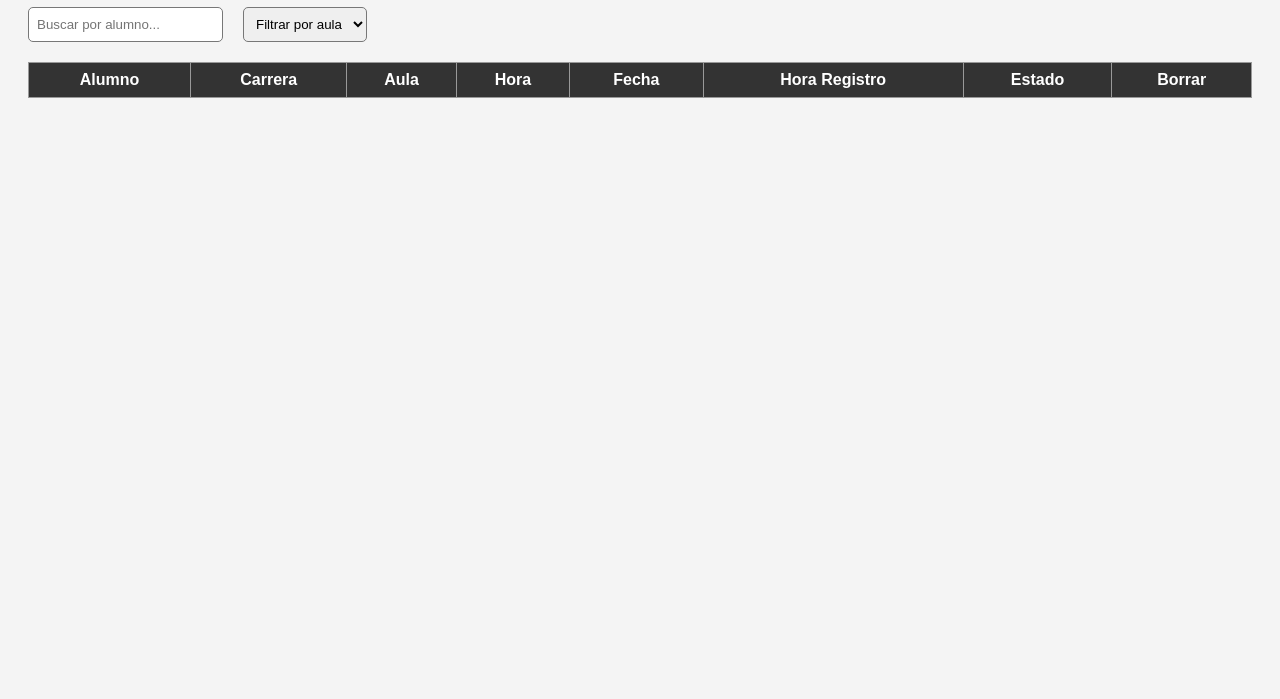
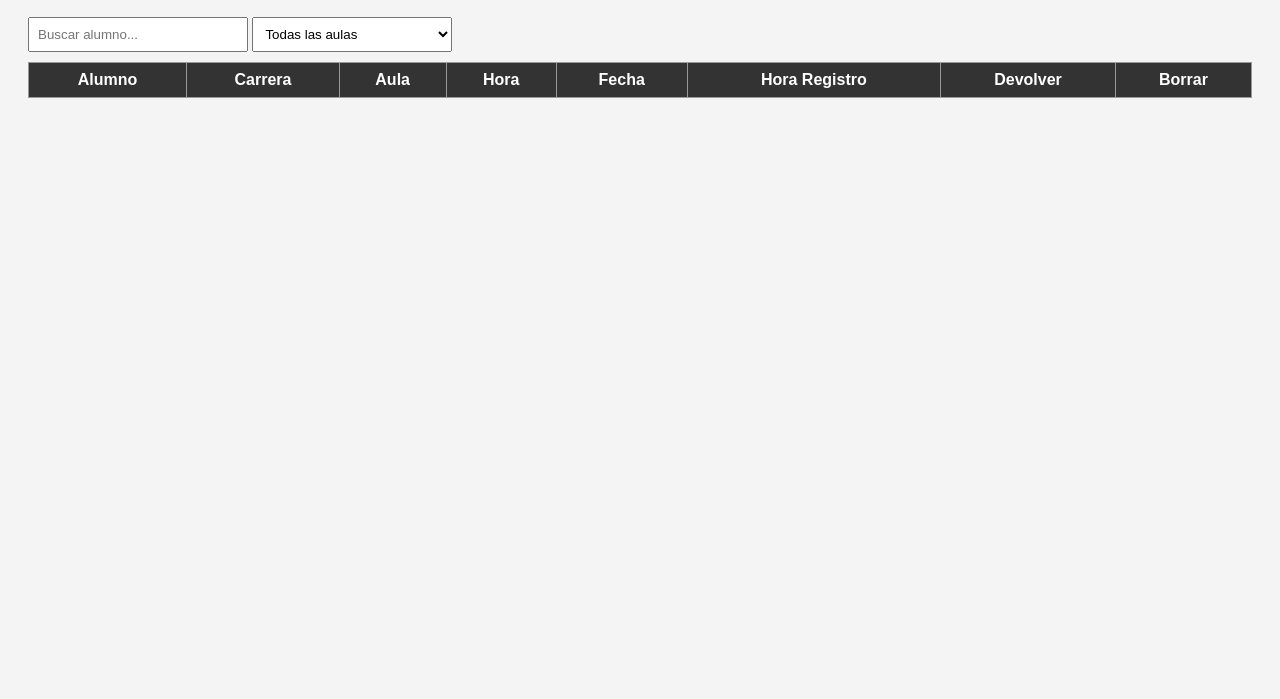
Before and after one commit to institutotecnologicodeoaxaca/SISTEMA-DE-PRESTAMO-DE-PROYECTORES-, a plain HTML site: page registros.html in a window 1280 px wide. Shown: the part 101-800 px from the top of the page. Drawn offline with Linux system fonts and the light colour scheme.

Commit message:
Update registros.html

```diff
--- a/registros.html
+++ b/registros.html
@@ -3,73 +3,54 @@
 <head>
 <meta charset="UTF-8">
 <title>Registros de Préstamos</title>
-
 <style>
 body { font-family: Arial; background:#f4f4f4; padding:20px; }
-table { width:100%; border-collapse:collapse; background:white; margin-top:15px; }
+table { width:100%; border-collapse:collapse; background:white; }
 th, td { border:1px solid #999; padding:8px; text-align:center; }
 th { background:#333; color:white; }
-.btn-green { padding:6px 12px; background:#2e7d32; color:white; border:none; cursor:pointer; border-radius:5px; }
-.btn-red { padding:6px 12px; background:#c62828; color:white; border:none; cursor:pointer; border-radius:5px; }
-.filters { display:flex; gap:20px; margin-bottom:20px; }
-input, select { padding:8px; border-radius:5px; border:1px solid #777; }
+input, select { padding:8px; margin:10px 0; width:200px; }
+.btn { padding:6px 12px; background:#007bff; color:white; border:none; cursor:pointer; border-radius:5px; }
+.btn-danger { background:#c62828; }
+.btn-green { background:#2e7d32; }
 </style>
 </head>
+<body>
 
-<body>
 <h1>Registros de Préstamos</h1>
 
-<!-- Buscador y filtros -->
-<div class="filters">
-    <input type="text" id="buscarAlumno" placeholder="Buscar por alumno..." onkeyup="cargar()">
-
-    <select id="filtroAula" onchange="cargar()">
-        <option value="">Filtrar por aula</option>
-    </select>
-</div>
+<input type="text" id="buscador" placeholder="Buscar alumno..." onkeyup="cargar()">
+<select id="filtroAula" onchange="cargar()">
+    <option value="">Todas las aulas</option>
+</select>
 
 <table>
 <thead>
 <tr>
-<th>Alumno</th>
-<th>Carrera</th>
-<th>Aula</th>
-<th>Hora</th>
-<th>Fecha</th>
-<th>Hora Registro</th>
-<th>Estado</th>
-<th>Borrar</th>
+<th>Alumno</th><th>Carrera</th><th>Aula</th><th>Hora</th><th>Fecha</th><th>Hora Registro</th><th>Devolver</th><th>Borrar</th>
 </tr>
 </thead>
-
 <tbody id="cuerpo"></tbody>
 </table>
 
 <script>
-// Cargar tabla
-function cargar() {
-    let datos = JSON.parse(localStorage.getItem("prestamos") || "[]");
-    let cuerpo = document.getElementById("cuerpo");
-    let busqueda = document.getElementById("buscarAlumno").value.toLowerCase();
-    let filtroAula = document.getElementById("filtroAula").value;
+function cargar(){
+    let datos = JSON.parse(localStorage.getItem('prestamos') || '[]');
+    let cuerpo = document.getElementById('cuerpo');
+    let busqueda = document.getElementById("buscador").value.toLowerCase();
+    let aulaFiltro = document.getElementById("filtroAula").value;
 
-    cuerpo.innerHTML = "";
+    cuerpo.innerHTML="";
 
-    // Rellenar lista de aulas
-    let aulasSelect = document.getElementById("filtroAula");
-    aulasSelect.innerHTML = `<option value="">Filtrar por aula</option>`;
+    // actualizar opciones de filtro
     let aulasUnicas = [...new Set(datos.map(d => d.aula))];
-    aulasUnicas.forEach(a => aulasSelect.innerHTML += `<option value="${a}">${a}</option>`);
-    aulasSelect.value = filtroAula;
+    document.getElementById("filtroAula").innerHTML =
+        "<option value=''>Todas las aulas</option>" +
+        aulasUnicas.map(a => `<option value="${a}">${a}</option>`).join("");
 
-    // Filtros
-    datos = datos.filter(r =>
-        r.alumno.toLowerCase().includes(busqueda) &&
-        (filtroAula === "" || r.aula === filtroAula)
-    );
-
-    // Mostrar registros
-    datos.forEach((r, i) => {
+    datos
+    .filter(r => r.alumno.toLowerCase().includes(busqueda))
+    .filter(r => aulaFiltro === "" || r.aula === aulaFiltro)
+    .forEach((r,i)=>{
         cuerpo.innerHTML += `
         <tr>
             <td>${r.alumno}</td>
@@ -78,35 +59,24 @@ function cargar() {
             <td>${r.hora}</td>
             <td>${r.fecha}</td>
             <td>${r.horaRegistro}</td>
-            <td>
-                ${r.devuelto
-                    ? "<span style='color:green; font-weight:bold;'>Devuelto</span>"
-                    : `<button class="btn-green" onclick="devolver(${i})">Proyector de vuelta</button>`
-                }
-            </td>
-            <td>
-                <button class="btn-red" onclick="borrar(${i})">Eliminar</button>
-            </td>
+            <td>${r.devuelto ? "Devuelto" : `<button class='btn-green' onclick='devolver(${i})'>Devolver</button>`}</td>
+            <td><button class='btn-danger' onclick='borrar(${i})'>Borrar</button></td>
         </tr>`;
     });
 }
 
-// Marcar devuelto
-function devolver(i) {
-    let datos = JSON.parse(localStorage.getItem("prestamos") || "[]");
+function devolver(i){
+    let datos = JSON.parse(localStorage.getItem('prestamos'));
     datos[i].devuelto = true;
-    localStorage.setItem("prestamos", JSON.stringify(datos));
+    localStorage.setItem('prestamos', JSON.stringify(datos));
     cargar();
 }
 
-// Borrar registro
-function borrar(i) {
-    let datos = JSON.parse(localStorage.getItem("prestamos") || "[]");
-    if(confirm("¿Deseas eliminar este registro?")){
-        datos.splice(i, 1);
-        localStorage.setItem("prestamos", JSON.stringify(datos));
-        cargar();
-    }
+function borrar(i){
+    let datos = JSON.parse(localStorage.getItem('prestamos'));
+    datos.splice(i,1);
+    localStorage.setItem('prestamos', JSON.stringify(datos));
+    cargar();
 }
 
 cargar();
```
